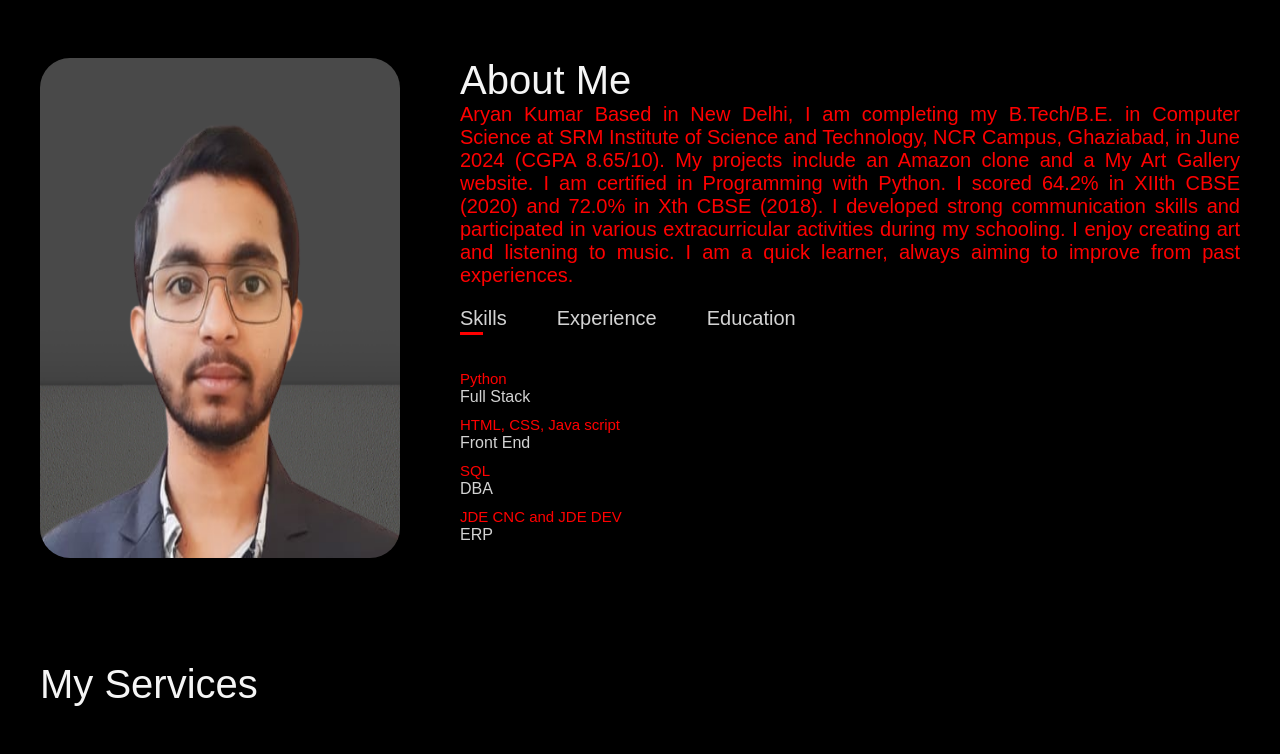
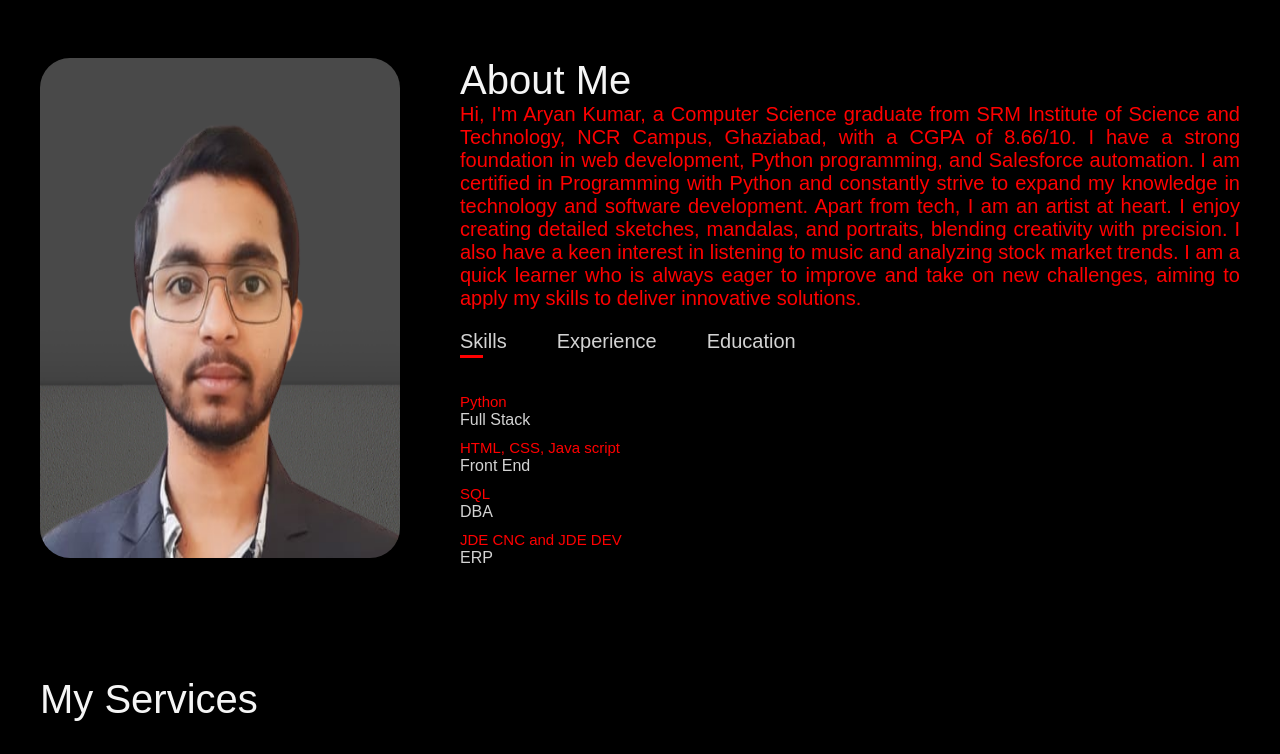
Before and after one commit to Aryan14032002/Personal-website, a plain HTML site: page index.html in a window 1280 px wide. Shown: the part 802-1556 px from the top of the page. Drawn offline with Linux system fonts and the light colour scheme.

Commit message:
Update index.html

```diff
--- a/index.html
+++ b/index.html
@@ -38,13 +38,13 @@
             </div>
             <div class="column-2">
                 <h1 class="Intro">About Me</h1>
-                <p class="justify"> Aryan Kumar
-                    Based in New Delhi, I am completing my B.Tech/B.E. in Computer Science at SRM Institute of Science and Technology,
-                    NCR Campus, Ghaziabad, in June 2024 (CGPA 8.65/10).
-                    My projects include an Amazon clone and a My Art Gallery website. I am certified in Programming with Python.
-                    I scored 64.2% in XIIth CBSE (2020) and 72.0% in Xth CBSE (2018).
-                    I developed strong communication skills and participated in various extracurricular activities during my schooling.
-                    I enjoy creating art and listening to music. I am a quick learner, always aiming to improve from past experiences.</p>
+                <p class="justify"> Hi, I'm Aryan Kumar, a Computer Science graduate from SRM Institute of Science and Technology, NCR Campus, Ghaziabad, with a CGPA of 8.66/10. I have a strong foundation in web development, Python programming, and Salesforce automation.
+
+I am certified in Programming with Python and constantly strive to expand my knowledge in technology and software development.
+
+Apart from tech, I am an artist at heart. I enjoy creating detailed sketches, mandalas, and portraits, blending creativity with precision. I also have a keen interest in listening to music and analyzing stock market trends.
+
+I am a quick learner who is always eager to improve and take on new challenges, aiming to apply my skills to deliver innovative solutions.</p>
                 <div class="tab-titles">
                     <p class="tab-links active-link"onclick="opentab(skills)">Skills</p>
                     <p class="tab-links"onclick="opentab(experience)">Experience</p>
```
